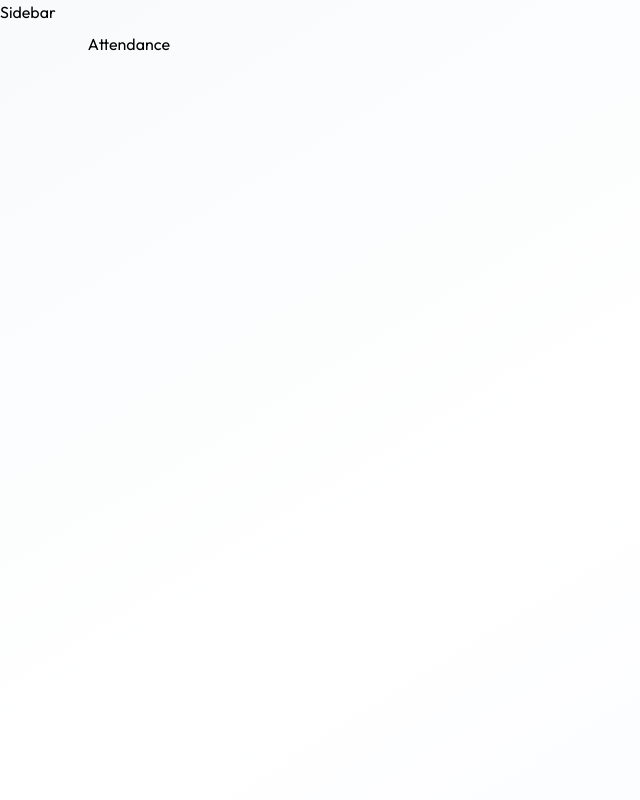
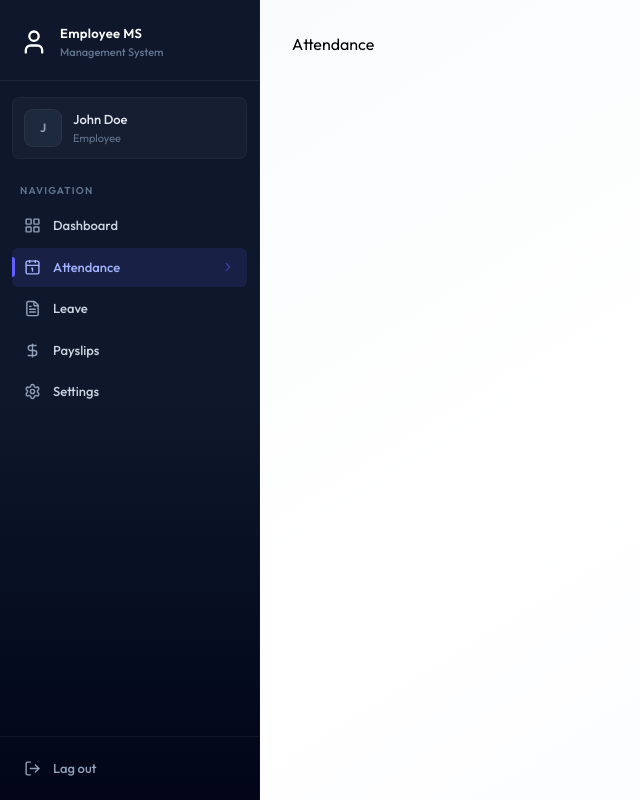
Before and after one commit to ABHISHEK-ANGADI/FullStack-EMS, a React (Vite) app in the folder client/: page /attendance in a window 1280 px wide. Shown: the whole page, without its empty margins (0-640 px from the left). Built offline with nearby package versions, Linux system fonts and the light colour scheme.

Commit message:
Sidebar ui completed

```diff
--- /dev/null
+++ b/client/src/components/Sidebar.jsx
@@ -0,0 +1,124 @@
+import React, { useEffect, useState } from 'react'
+import { href, useLocation, Link } from 'react-router-dom'
+import { dummyProfileData } from '../assets/assets'
+import { Calendar1Icon, ChevronRightIcon, DollarSignIcon, FileTextIcon, LayoutGridIcon, LogOutIcon, MenuIcon, SettingsIcon, UserIcon, XIcon } from 'lucide-react'
+
+const Sidebar = () => {
+    const { pathname } = useLocation()
+    const [ userName, setUserName ] = useState('')
+    const [ mobileOpen, setMobileOpen ] = useState(false)
+
+    useEffect(()=>{
+        setUserName(dummyProfileData.firstName + " " + dummyProfileData.lastName)
+    }, [])
+
+    //close the mobile sidebar on route change
+    useEffect(()=> {
+        setMobileOpen(false)
+    },[pathname])
+
+    const role = "" || "EMPLOYE";
+    const navItems = [
+        {name: "Dashboard", href:"/dashboard", icon: LayoutGridIcon},
+        role === 'ADMIN' ?
+        {name: "Employees", href:"/employees", icon: UserIcon} :
+        {name: "Attendance", href:"/attendance", icon: Calendar1Icon},
+        {name: "Leave", href:"/leave", icon: FileTextIcon},
+        {name: "Payslips", href:"/payslips", icon: DollarSignIcon},
+        {name: "Settings", href:"/settings", icon: SettingsIcon}
+    ]
+
+    const handleLogout = () => {
+        window.location.href = "/login"
+    }
+
+    const sidebarContent = (
+        <>
+            {/* Brand Header */}
+            <div className='px-5 pt-6 pb-5 border-b border-white/6'>
+                <div className='flex items-center justify-between '>
+                    <div className='flex items-center gap-3'>
+                        <UserIcon className='text-white size-7'/>
+                        <div>
+                            <p className='font-semibold text-[13px] text-white tracking-wide'>Employee MS</p>
+                            <p className='text-[11px] text-slate-500 font-medium'>Management System</p>
+                        </div>
+                    </div>
+                    {/* close menu on mobile */}
+                    <button onClick={()=>setMobileOpen(false)} className='lg:hidden text-slate-400 hover:text-white p-1'>
+                        <XIcon size={20}/>
+                    </button>
+                </div>
+            </div>
+
+            {/* User profile card */}
+            {userName && (
+                <div className='mx-3 mt-4 mb-1 p-3 rounded-lg bg-white/3 border border-white/4'>
+                    <div className='flex items-center gap-3'>
+                        <div className='w-9 h-9 rounded-lg bg-slate-800 flex items-center justify-center ring-1 ring-white/10 shrink-0 '>
+                            <span className='text-slate-400 text-xs font-semibold'>
+                                {userName.charAt(0).toUpperCase()}
+                            </span>
+                        </div>
+                        <div className='min-w-0'>
+                            <p className='text-[13px] font-medium text-slate-200 truncate'>{userName}</p>
+                            <p className='text-[11px] text-slate-500 truncate'>{role === "ADMIN" ? "Administrator" : "Employee"}</p>
+                        </div>
+                    </div>
+                </div>
+            )}
+
+            {/* Section label */}
+            <div className='px-5 pt-5 pb-2'>
+                <p className='text-[10px] font-semibold uppercase tracking-[0.12em] text-slate-500 '>Navigation</p>
+            </div>
+
+            {/* Navigation List */}
+            <div className='flex-1 px-3 space-y-0.5 overflow-y-auto'>
+                {navItems.map((item)=> {
+                    const isActive = pathname.startsWith(item.href)
+                    return (
+                        <Link key={item.name} to={item.href} className={`group flex items-center gap-3 px-3 py-2.5 rounded-md text-[13px] font-medium transition-all duration-150 relative ${isActive ? "bg-indigo-500/12 text-indigo-300" : "text-slate-300 hover:text-white hover:bg-white/4" }`}>
+                            {isActive && <div className='absolute left-0 top-1/2 -translate-y-1/2 w-[3px] h-5 rounded-r-full bg-indigo-500'/>}
+                            <item.icon className={`w-[17px] h-[17px] shrink-0 ${isActive ? "text-indigo-300" : "text-slate-400 group-hover:text-slate-300"}`} />
+                            <span className='flex-1'>{item.name}</span>
+                            {isActive && <ChevronRightIcon className='w-3.5 h-3.5 text-indigo-500/50'/>}
+                        </Link>
+                    )
+                })}
+            </div>
+
+            {/* Logout */}
+            <div className='p-3 border-t border-white/6'>
+                <button onClick={handleLogout} className='flex items-center gap-3 w-full px-3 py-2.5 rounded-md text-[13px] font-medium text-slate-400 hover:text-rose-400 hover:bg-rose-500/8 transition-all duration-150'>
+                    <LogOutIcon className='w-[17px] h-[17px]'/>
+                    <span>Lag out</span>
+                </button>
+            </div>
+        </>
+    )
+
+  return (
+    <>
+        {/* Mobile hamburger button */}
+        <button onClick={()=> setMobileOpen(true)} className='lg:hidden fixed top-4 left-4 z-50 p-2 bg-slate-900 text-white rounded-lg shadow-lg border border-white/10'>
+            <MenuIcon size={20}/>
+        </button>
+
+        {/* mobile overlay */}
+        {mobileOpen && <div  className='lg:hidden fixed inset-0 bg-black/60 backdrop-blur-sm z-40 ' onClick={()=> setMobileOpen(false)} />}
+
+        {/* sidebar - desktop */}
+        <aside className='hidden lg:flex flex-col h-full w-65 bg-linear-to-b from-slate-900 via-slate-900 to-slate-950 text-white shrink-0 border-r border-white/4'>
+            {sidebarContent}
+        </aside>
+
+        {/* Sidebar - mobile */}
+        <aside className={`lg:hidden fixed inset-y-0 left-0 w-72 bg-linear-to-b from-slate-900 via-slate-900 to-slate-950 text-white z-50 flex flex-col transform transition-transform duration-300 ${mobileOpen ? "translate-x-0" : "-translate-x-full"}`}>
+            {sidebarContent}
+        </aside>
+    </>
+  )
+}
+
+export default Sidebar
--- a/client/src/pages/Layout.jsx
+++ b/client/src/pages/Layout.jsx
@@ -1,10 +1,11 @@
 import React from 'react'
 import { Outlet } from 'react-router-dom'
+import Sidebar from '../components/Sidebar'
 
 const Layout = () => {
   return (
     <div className='flex h-screen bg-linear-to-br from-slate-50 via-white to-indigo-50/30'>
-        <p>Sidebar</p>
+        <Sidebar />
         <main className='flex-1 overflow-y-auto'>
             <div className='p-4 pt-16 sm:p-6 sm:pt-6 lg:p-8 max-w-400 mx-auto'>
                 <Outlet />
```
